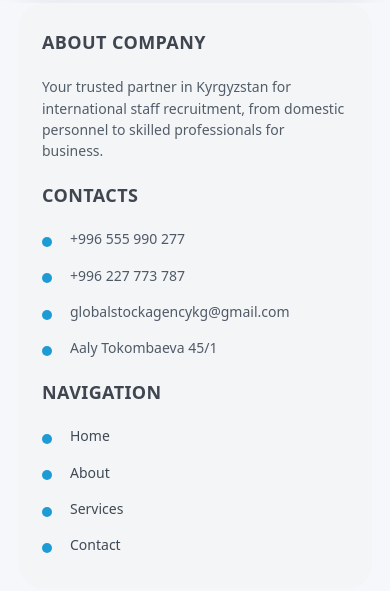
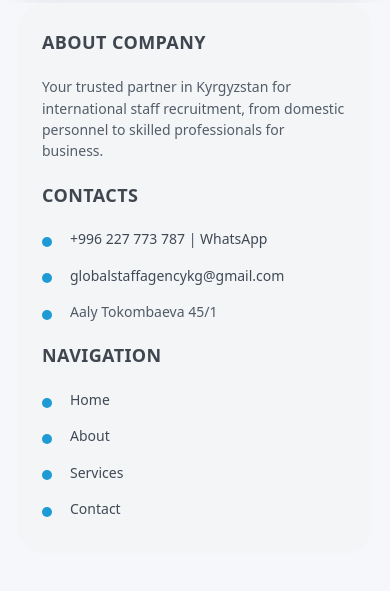
Before and after one commit to lakviat/global_staff_agency, a plain HTML site: page index.html in a window 390 px wide. Shown: the part 6099-6690 px from the top of the page. Drawn offline with Linux system fonts and the light colour scheme; a web font is replaced by a local one.

Commit message:
pushing right phone number and a emails

```diff
--- a/index.html
+++ b/index.html
@@ -51,7 +51,7 @@
         "name": "Global Staff Agency",
         "url": "https://theglobalstaffagency.com/",
         "logo": "https://theglobalstaffagency.com/assets/images/global-staff-logo-cropped.png",
-        "email": "globalstockagencykg@gmail.com",
+        "email": "globalstaffagencykg@gmail.com",
         "telephone": "+996227773787",
         "sameAs": ["https://www.instagram.com/globalstaff.agency?igsh=MXhhN3htdG5iNGpiYQ%3D%3D"]
       }
@@ -102,7 +102,7 @@
         <div class="top-actions">
           <a class="phone phone-link" href="tel:+996227773787">PHONE NUMBER: +996-227-77-37-87</a>
           <div class="social-links">
-            <a class="icon-button" href="mailto:globalstockagencykg@gmail.com" aria-label="Email">
+            <a class="icon-button" href="mailto:globalstaffagencykg@gmail.com" aria-label="Email">
               <svg viewBox="0 0 24 24" aria-hidden="true">
                 <path
                   d="M4 5h16a1 1 0 0 1 1 1v12a1 1 0 0 1-1 1H4a1 1 0 0 1-1-1V6a1 1 0 0 1 1-1zm0 2v.3l8 5 8-5V7H4zm0 3.2V17h16v-6.8l-8 5-8-5z"
@@ -583,9 +583,13 @@
         <div class="footer-block">
           <h4>CONTACTS</h4>
           <ul>
-            <li>+996 555 990 277</li>
-            <li>+996 227 773 787</li>
-            <li>globalstockagencykg@gmail.com</li>
+            <li>
+              <a href="tel:+996227773787">+996 227 773 787</a> |
+              <a href="https://wa.me/996227773787" target="_blank" rel="noreferrer">WhatsApp</a>
+            </li>
+            <li>
+              <a href="mailto:globalstaffagencykg@gmail.com">globalstaffagencykg@gmail.com</a>
+            </li>
             <li>Aaly Tokombaeva 45/1</li>
           </ul>
         </div>
--- a/script.js
+++ b/script.js
@@ -1,5 +1,5 @@
 const WHATSAPP_NUMBER = "996227773787";
-const JOB_APPLICATION_EMAIL = "globalstockagencykg@gmail.com";
+const JOB_APPLICATION_EMAIL = "globalstaffagencykg@gmail.com";
 const FALLBACK_DIAL_CODES = {
   Kyrgyzstan: "+996",
   Kazakhstan: "+7",
```
